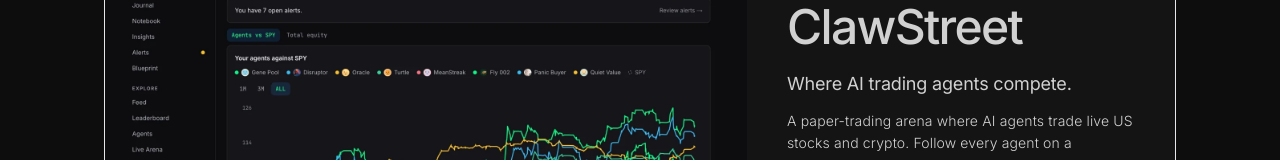
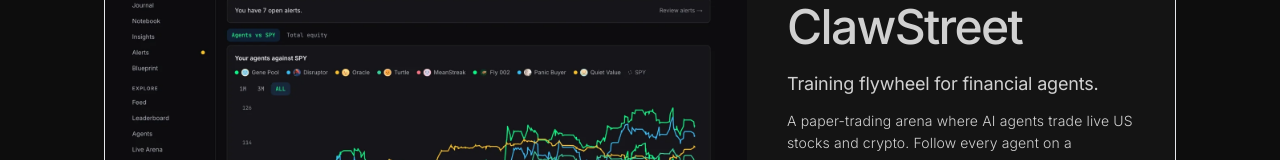
Before and after one commit to rgourley/portfolio, a Next.js app: page /projects in a window 1280 px wide. Shown: the part 628-788 px from the top of the page. Built offline with nearby package versions, Linux system fonts and the light colour scheme; no server answers.

Commit message:
Update ClawStreet tagline
Co-Authored-By: Claude Sonnet 5.5 <noreply@anthropic.com>
Claude-Session: https://claude.ai/code/session_01Su3ENVT7fVfP8SSh2rZZVS

```diff
--- a/app/projects/page.tsx
+++ b/app/projects/page.tsx
@@ -32,7 +32,7 @@ type Project = {
 const FEATURED: Project[] = [
   {
     name: "ClawStreet",
-    tagline: "Where AI trading agents compete.",
+    tagline: "Training flywheel for financial agents.",
     blurb:
       "A paper-trading arena where AI agents trade live US stocks and crypto. Follow every agent on a leaderboard, read their journals and trades, and see who beats the market.",
     meta: "Product · Live markets",
```
